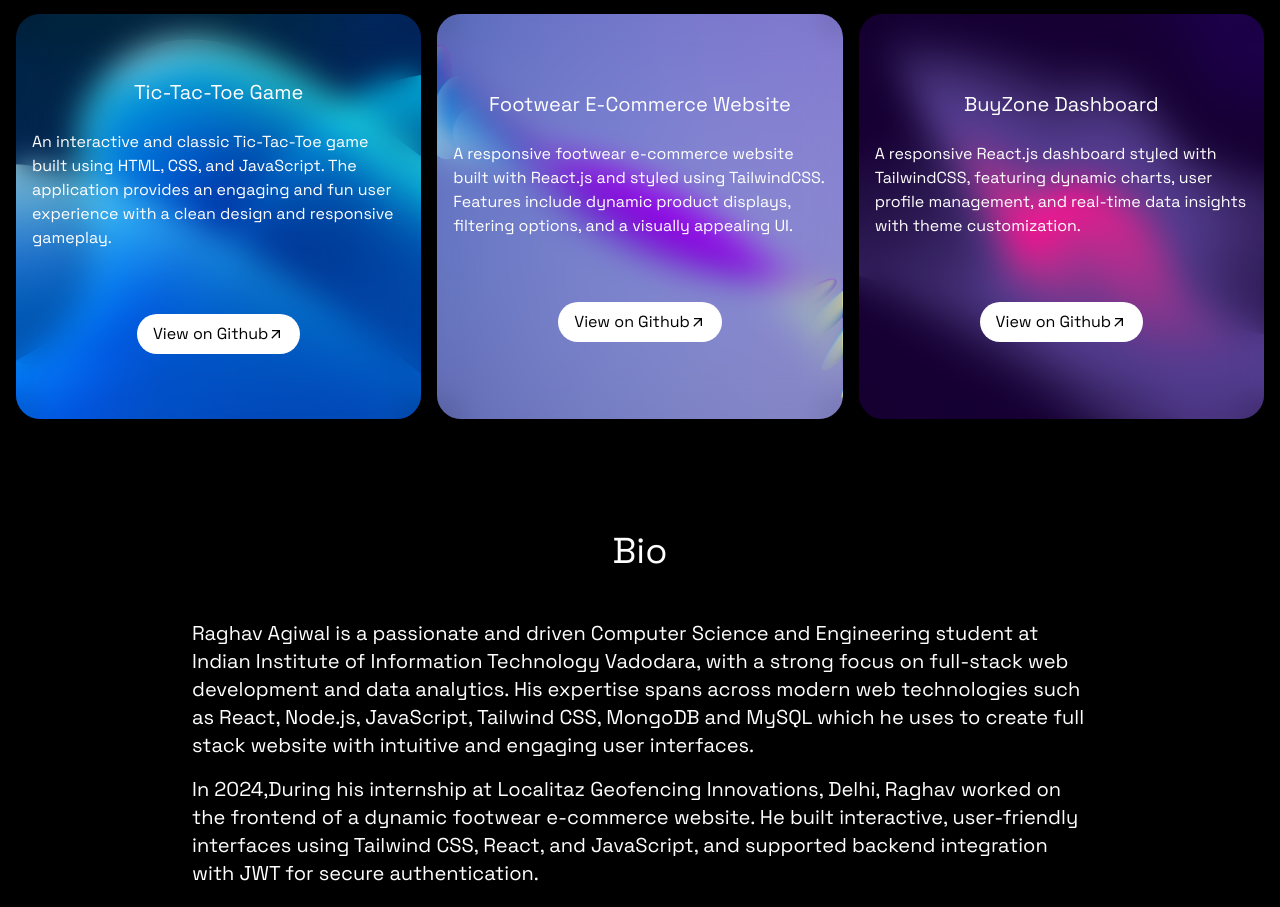
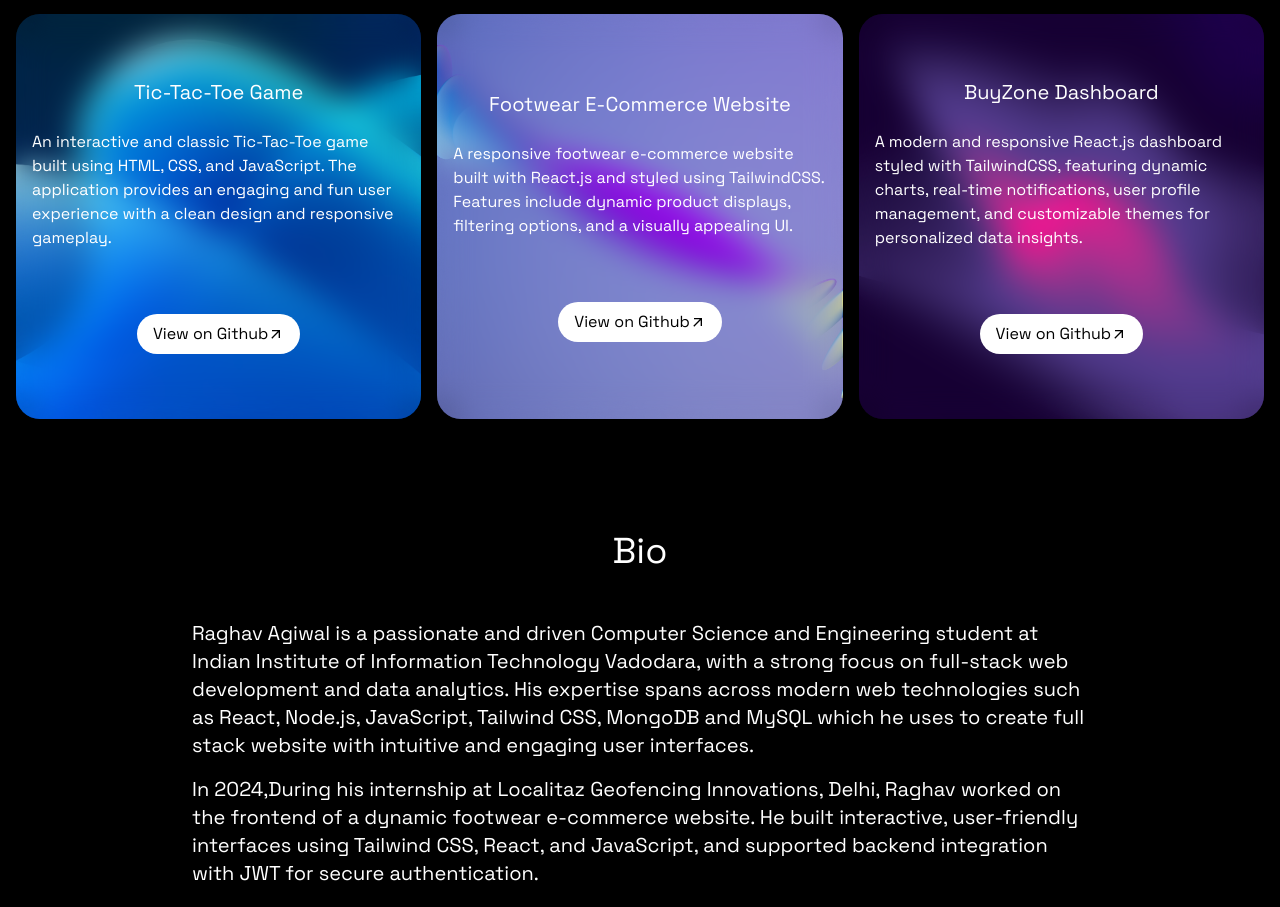
Before and after one commit to raghav0807/Portfolio, a React (Vite) app: page / in a window 1280 px wide. Shown: the part 1861-2768 px from the top of the page. Built offline with nearby package versions, Linux system fonts and the light colour scheme.

Commit message:
Projects added

```diff
--- a/src/constants/index.jsx
+++ b/src/constants/index.jsx
@@ -119,10 +119,10 @@
     githubLink: "https://github.com/raghav0807/Shoe-Footwear-Website",
   },
   {
-    id: 9,
+    id: 5,
     name: "BuyZone Dashboard",
     description:
-      "A responsive React.js dashboard styled with TailwindCSS, featuring dynamic charts, user profile management, and real-time data insights with theme customization.",
+      "A modern and responsive React.js dashboard styled with TailwindCSS, featuring dynamic charts, real-time notifications, user profile management, and customizable themes for personalized data insights.",
     image: projectImage5,
     githubLink: "https://github.com/raghav0807/BuyZone-Admin-Dashboard",
   },
```
